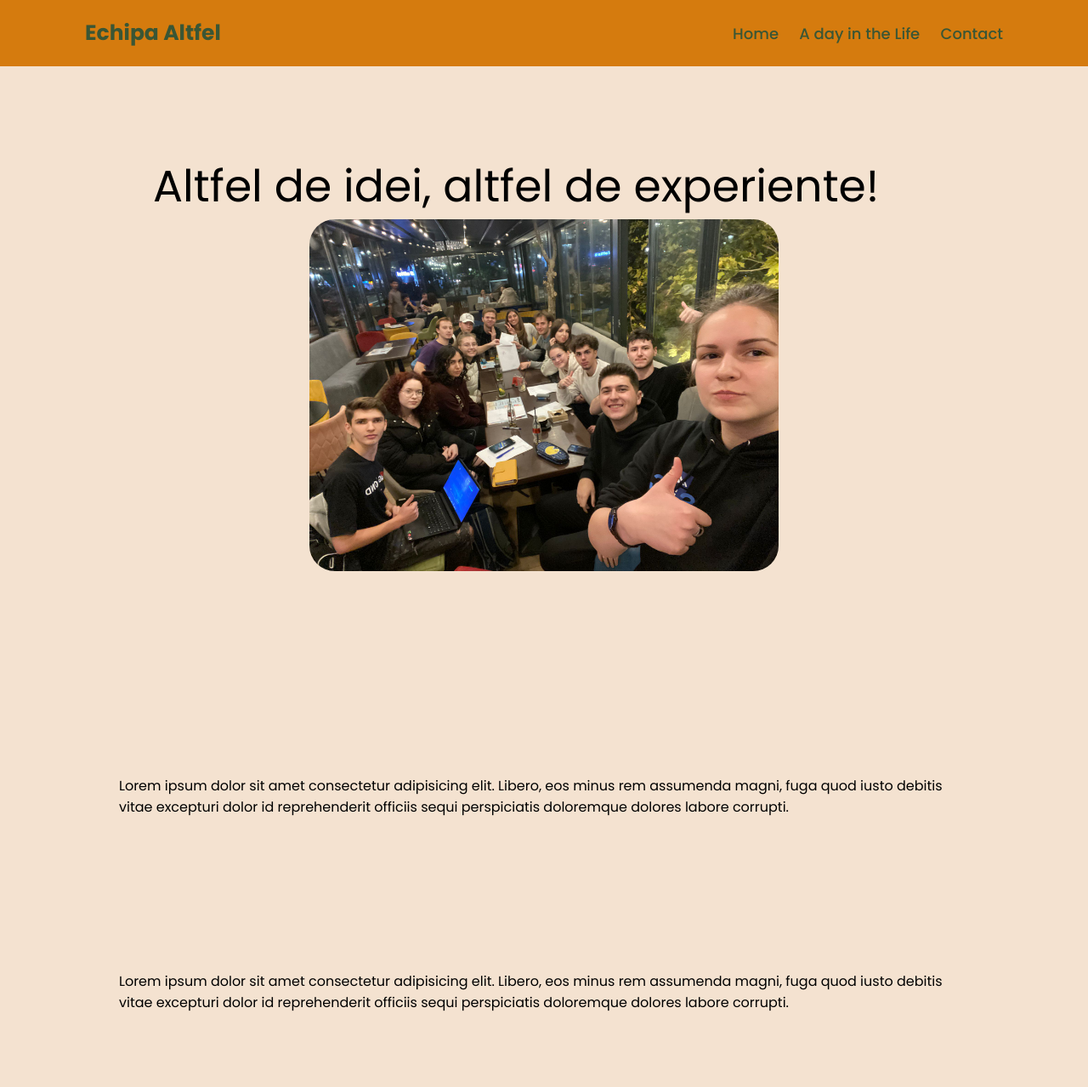
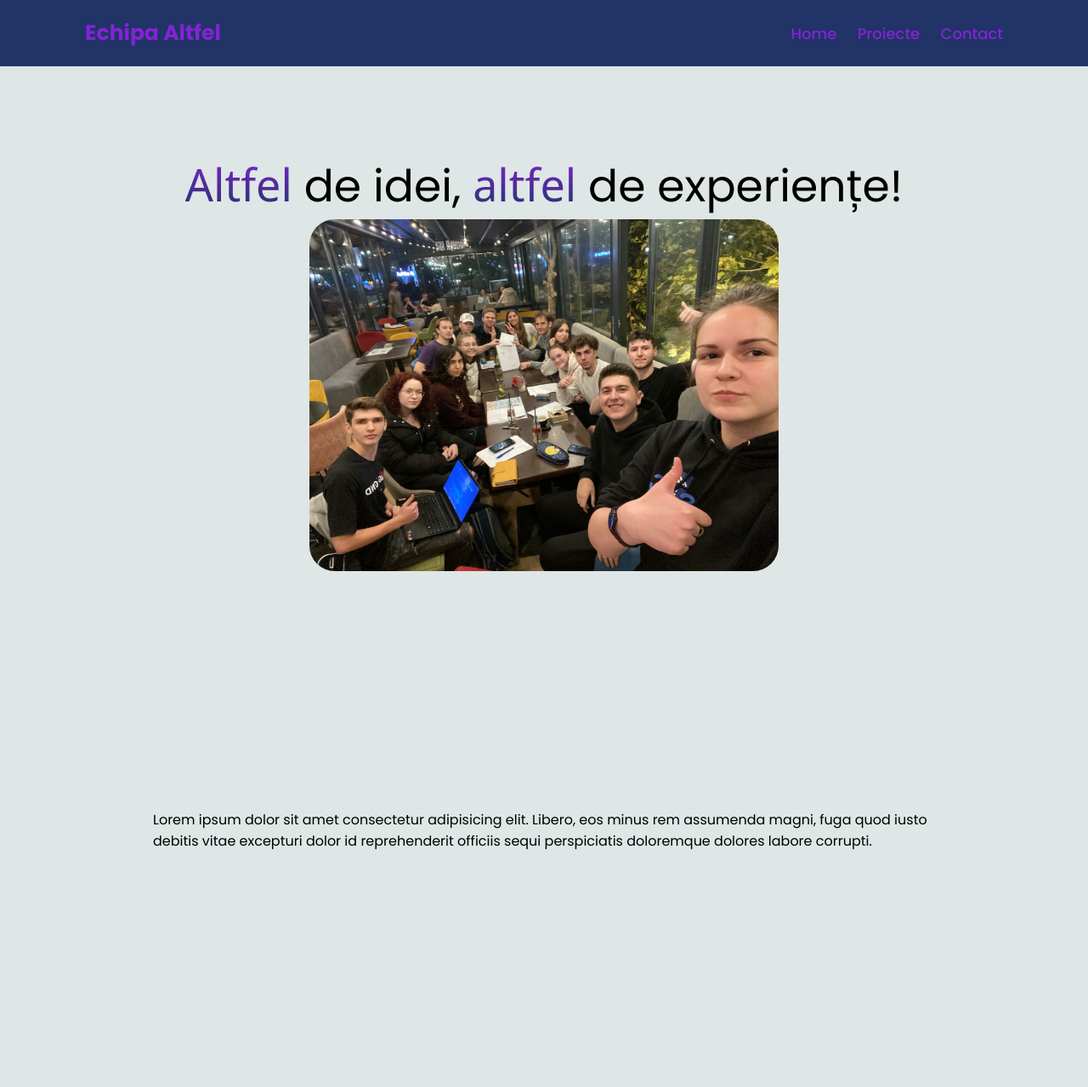
Before and after one commit to AlinXD/a-day-in-the-life, a website: page public/index.html in a window 1280 px wide. Shown: the top 1279 px of the page at 85% size. Drawn offline with Linux system fonts and the light colour scheme; a web font is replaced by a local one.

Commit message:
update website

```diff
--- a/public/index.html
+++ b/public/index.html
@@ -5,19 +5,20 @@
     <meta name="viewport" content="width=device-width, initial-scale=1.0">
     <title>Echipa Altfel</title>
     <link rel="stylesheet" href="style.css">
+    <link rel="stylesheet" href="https://cdnjs.cloudflare.com/ajax/libs/font-awesome/6.6.0/css/all.min.css" integrity="sha512-Kc323vGBEqzTmouAECnVceyQqyqdsSiqLQISBL29aUW4U/M7pSPA/gEUZQqv1cwx4OnYxTxve5UMg5GT6L4JJg==" crossorigin="anonymous" referrerpolicy="no-referrer" />
 </head>
 <body>
     <header class="header">
         <a href="#" class="logo">Echipa Altfel</a>
         <nav class="navbar">
             <a href="#home">Home</a>
-            <a href="#proiect">A day in the Life</a>
+            <a href="#proiect">Proiecte</a>
             <a href="#contact">Contact</a>
         </nav>
     </header>
     <div id="home">
-        <p>Altfel de idei, altfel de experiente!</p>
-        <img src="assets/echipa_altfel.jpeg" alt="pozic_cu_noi">
+        <p><span class="altfel">Altfel</span> de idei, <span class="altfel">altfel</span> de experiențe!</p>
+        <img src="assets/echipa_altfel.jpeg" alt="poza_grup">
 
     </div>
 
@@ -27,6 +28,8 @@
 
     <div id="contact">
         <p>Lorem ipsum dolor sit amet consectetur adipisicing elit. Libero, eos minus rem assumenda magni, fuga quod iusto debitis vitae excepturi dolor id reprehenderit officiis sequi perspiciatis doloremque dolores labore corrupti.</p>
+        <i class="fa-brands fa-instagram fa-2xl"></i>
+        <i class="fa-brands fa-tiktok fa-2xl"></i>
     </div>
 </body>
 </html>
--- a/public/style.css
+++ b/public/style.css
@@ -1,4 +1,5 @@
 @import url('https://fonts.googleapis.com/css2?family=Poppins:ital,wght@0,100;0,200;0,300;0,400;0,500;0,600;0,700;0,800;0,900;1,100;1,200;1,300;1,400;1,500;1,600;1,700;1,800;1,900&display=swap');
+@import url('https://fonts.googleapis.com/css2?family=Atma:wght@300;400;500;600;700&family=Barrio&family=Poppins:ital,wght@0,100;0,200;0,300;0,400;0,500;0,600;0,700;0,800;0,900;1,100;1,200;1,300;1,400;1,500;1,600;1,700;1,800;1,900&display=swap');
 
 *{
     font-family: "Poppins", sans-serif;
@@ -8,7 +9,7 @@
 }
 
 body{
-    background-color: #F4E2D0;
+    background-color: #dfe6e6;
 }
 
 .header{
@@ -17,7 +18,7 @@ body{
     left: 0;
     width: 100%;
     padding: 20px 100px;
-    background-color: #D57B0E;
+    background-color: #213367;
     display: flex;
     align-items: center;
     justify-content: space-between;
@@ -25,7 +26,7 @@ body{
 
 .logo{
     font-size: 25px;
-    color: #3A5635;
+    color: #8224D3;
     text-decoration: none;
     font-weight: 700;
 }
@@ -33,7 +34,7 @@ body{
 .navbar a{
     position: relative;
     font-size: 18px;
-    color: #3A5635;
+    color: #8224D3;
     text-decoration: none;
     font-weight: 500;
     margin-left: 20px;
@@ -46,7 +47,7 @@ body{
     left: 0;
     width: 0;
     height: 2px;
-    background:#3A5635;
+    background:#8224D3;
     transition: 0.4s;
 }
 
@@ -58,6 +59,8 @@ body{
     margin: 80px;
     padding: 100px;
     font-size: 52px;
+    font-weight: 200px;
+    text-align: center;
 }
 
 img{
@@ -69,12 +72,22 @@ img{
     display: block;
 }
 
+.altfel{
+    font-family: "Atma", system-ui;
+    font-weight: 500;
+    font-style: normal;
+    background: -webkit-linear-gradient(#8224D3, #213367);
+    -webkit-background-clip: text;
+    -webkit-text-fill-color: transparent;
+    background-clip: text;
+}
+
 #proiect{
-    margin: 100px;
-    padding: 40px;
+    margin: 80px;
+    padding: 100px;
 }
 
 #contact{
-    margin: 100px;
-    padding: 40px;
+    margin: 80px;
+    padding: 100px;
 }
```
